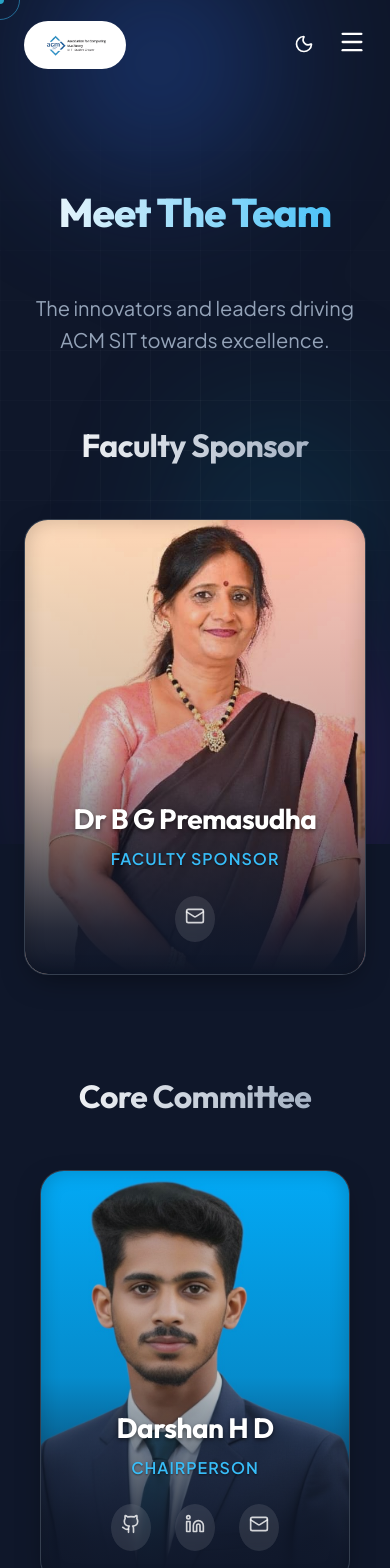
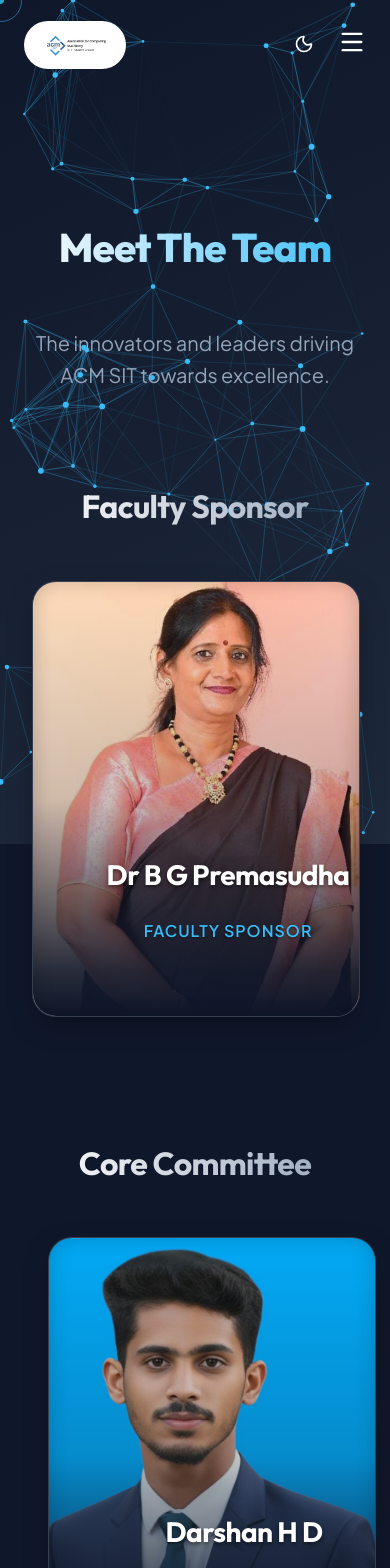
Before and after one commit to darshanhd04/acm-chapter, a React (Vite) app: page /team in a window 390 px wide. Shown: the top 1568 px of the page. Built offline with nearby package versions, Linux system fonts and the light colour scheme.

Commit message:
feat: enhance Background, Team page, and Loader
- Background: Replaced with particle network animation
- Team: Added 8 members, 4-column grid, wider layout, slide-up hover effect
- Loader: Upgraded to kinetic typography (Empower. Innovate. Create.)

```diff
--- a/src/components/Background.jsx
+++ b/src/components/Background.jsx
@@ -1,105 +1,156 @@
-import React from 'react';
+import React, { useEffect, useRef } from 'react';
 
 const Background = () => {
-    return (
-        <div className="fixed-background">
-            <div className="gradient-orbs">
-                <div className="orb orb-1 animate-orb-1"></div>
-                <div className="orb orb-2 animate-orb-2"></div>
-                <div className="orb orb-3 animate-orb-3"></div>
-            </div>
-            <div className="grid-overlay"></div>
+    const canvasRef = useRef(null);
 
-            <style>{`
-                .fixed-background {
-                    position: fixed;
-                    top: 0;
-                    left: 0;
-                    width: 100vw;
-                    height: 100vh;
-                    z-index: -1;
-                    background-color: #0f172a;
-                    overflow: hidden;
-                    transform: translateZ(0); /* Hardware acceleration */
+    useEffect(() => {
+        const canvas = canvasRef.current;
+        const ctx = canvas.getContext('2d');
+        let animationFrameId;
+        let particles = [];
+        const particleCount = 70; // Adjust for density
+        const connectionDistance = 150;
+        const mouseDistance = 200;
+
+        // Resize handling
+        const resizeCanvas = () => {
+            canvas.width = window.innerWidth;
+            canvas.height = window.innerHeight;
+        };
+
+        window.addEventListener('resize', resizeCanvas);
+        resizeCanvas();
+
+        // Mouse interaction
+        let mouse = { x: null, y: null };
+        const handleMouseMove = (e) => {
+            mouse.x = e.x;
+            mouse.y = e.y;
+        };
+        window.addEventListener('mousemove', handleMouseMove);
+
+        // Particle class
+        class Particle {
+            constructor() {
+                this.x = Math.random() * canvas.width;
+                this.y = Math.random() * canvas.height;
+                // Random velocity
+                this.vx = (Math.random() - 0.5) * 1.5;
+                this.vy = (Math.random() - 0.5) * 1.5;
+                this.size = Math.random() * 2 + 1;
+                this.color = '#38bdf8'; // Cyan accent color
             }
 
-                .gradient-orbs {
-                    position: absolute;
-                    width: 100%;
-                    height: 100%;
-                    filter: blur(80px); /* Reduced blur for performance */
-                    opacity: 0.4;
-                    transform: translateZ(0);
+            update() {
+                // Move
+                this.x += this.vx;
+                this.y += this.vy;
+
+                // Bounce off edges
+                if (this.x < 0 || this.x > canvas.width) this.vx *= -1;
+                if (this.y < 0 || this.y > canvas.height) this.vy *= -1;
+
+                // Mouse interaction - move away
+                if (mouse.x != null) {
+                    const dx = mouse.x - this.x;
+                    const dy = mouse.y - this.y;
+                    const distance = Math.sqrt(dx * dx + dy * dy);
+                    if (distance < mouseDistance) {
+                        const forceDirectionX = dx / distance;
+                        const forceDirectionY = dy / distance;
+                        const force = (mouseDistance - distance) / mouseDistance;
+                        const directionX = forceDirectionX * force * 3;
+                        const directionY = forceDirectionY * force * 3;
+                        this.x -= directionX;
+                        this.y -= directionY;
+                    }
+                }
             }
 
-                .orb {
-                    position: absolute;
-                    border-radius: 50%;
-                    will-change: transform; /* Hint browser for optimization */
+            draw() {
+                ctx.fillStyle = this.color;
+                ctx.beginPath();
+                ctx.arc(this.x, this.y, this.size, 0, Math.PI * 2);
+                ctx.fill();
+            }
         }
 
-                .orb-1 {
-                    top: -10%;
-                    left: -10%;
-                    width: 50vw;
-                    height: 50vw;
-                    background: radial-gradient(circle, #3b82f6, #1d4ed8);
+        // Initialize particles
+        const init = () => {
+            particles = [];
+            for (let i = 0; i < particleCount; i++) {
+                particles.push(new Particle());
             }
+        };
 
-                .orb-2 {
-                    bottom: -10%;
-                    right: -10%;
-                    width: 60vw;
-                    height: 60vw;
-                    background: radial-gradient(circle, #8b5cf6, #5b21b6);
+        // Animation Loop
+        const animate = () => {
+            ctx.clearRect(0, 0, canvas.width, canvas.height);
+
+            // Draw background gradient (dark tech theme)
+            const gradient = ctx.createLinearGradient(0, 0, canvas.width, canvas.height);
+            gradient.addColorStop(0, '#0f172a'); // Slate 900
+            gradient.addColorStop(1, '#1e293b'); // Slate 800
+            ctx.fillStyle = gradient;
+            ctx.fillRect(0, 0, canvas.width, canvas.height);
+
+            // Draw and update particles
+            particles.forEach(particle => {
+                particle.update();
+                particle.draw();
+            });
+
+            // Draw connections
+            connectParticles();
+
+            animationFrameId = requestAnimationFrame(animate);
+        };
+
+        const connectParticles = () => {
+            let opacityValue = 1;
+            for (let a = 0; a < particles.length; a++) {
+                for (let b = a; b < particles.length; b++) {
+                    const dx = particles[a].x - particles[b].x;
+                    const dy = particles[a].y - particles[b].y;
+                    const distance = Math.sqrt(dx * dx + dy * dy);
+
+                    if (distance < connectionDistance) {
+                        opacityValue = 1 - (distance / connectionDistance);
+                        ctx.strokeStyle = `rgba(56, 189, 248, ${opacityValue * 0.5})`; // Cyan with opacity
+                        ctx.lineWidth = 1;
+                        ctx.beginPath();
+                        ctx.moveTo(particles[a].x, particles[a].y);
+                        ctx.lineTo(particles[b].x, particles[b].y);
+                        ctx.stroke();
                     }
+                }
+            }
+        };
 
-                .orb-3 {
-                    top: 40%;
-                    left: 40%;
-                    width: 40vw;
-                    height: 40vw;
-                    background: radial-gradient(circle, #06b6d4, #0e7490);
-                    opacity: 0.6;
-                }
+        init();
+        animate();
 
-                /* CSS Animations on Compositor Thread */
-                @keyframes float1 {
-                    0% { transform: translate(0, 0) scale(1); }
-                    33% { transform: translate(100px, 50px) scale(1.1); }
-                    66% { transform: translate(-50px, 100px) scale(0.9); }
-                    100% { transform: translate(0, 0) scale(1); }
-                }
+        return () => {
+            window.removeEventListener('resize', resizeCanvas);
+            window.removeEventListener('mousemove', handleMouseMove);
+            cancelAnimationFrame(animationFrameId);
+        };
+    }, []);
 
-                @keyframes float2 {
-                    0% { transform: translate(0, 0) scale(1); }
-                    33% { transform: translate(-100px, -50px) scale(1.2); }
-                    66% { transform: translate(50px, -100px) scale(0.8); }
-                    100% { transform: translate(0, 0) scale(1); }
-                }
-
-                @keyframes float3 {
-                    0% { transform: translate(0, 0) scale(1); }
-                    33% { transform: translate(50px, 100px) scale(1.1); }
-                    66% { transform: translate(-100px, 50px) scale(0.9); }
-                    100% { transform: translate(0, 0) scale(1); }
-                }
-
-                .animate-orb-1 { animation: float1 20s infinite ease-in-out; }
-                .animate-orb-2 { animation: float2 25s infinite ease-in-out; }
-                .animate-orb-3 { animation: float3 22s infinite ease-in-out; }
-
-                .grid-overlay {
-                    position: absolute;
-                    inset: 0;
-                    background-image: linear-gradient(rgba(255, 255, 255, 0.03) 1px, transparent 1px),
-                                    linear-gradient(90deg, rgba(255, 255, 255, 0.03) 1px, transparent 1px);
-                    background-size: 50px 50px;
-                    mask-image: radial-gradient(circle at center, black, transparent 80%);
-                    pointer-events: none;
-                }
-            `}</style>
-        </div>
+    return (
+        <canvas
+            ref={canvasRef}
+            className="fixed-background"
+            style={{
+                position: 'fixed',
+                top: 0,
+                left: 0,
+                width: '100vw',
+                height: '100vh',
+                zIndex: -1,
+                pointerEvents: 'none' /* Allow clicks to pass through except logic if blocked, but mostly good for bg */
+            }}
+        />
     );
 };
 
--- a/src/components/Loader.jsx
+++ b/src/components/Loader.jsx
@@ -1,6 +1,5 @@
 import React, { useEffect, useState } from 'react';
 import { motion, AnimatePresence } from 'framer-motion';
-import logo from '../assets/acm-sit-logo-new.png';
 
 const Loader = ({ setLoading }) => {
     return (
@@ -8,42 +7,38 @@ const Loader = ({ setLoading }) => {
             className="loader-container"
             initial={{ opacity: 1 }}
             exit={{ opacity: 0 }}
-            transition={{ duration: 0.5, ease: "easeInOut" }} // Faster exit
+            transition={{ duration: 0.8, ease: "easeInOut" }}
             onAnimationComplete={() => setLoading(false)}
         >
             <div className="loader-content">
                 <motion.div
-                    className="loader-logo-wrapper"
-                    initial={{ scale: 0.8, opacity: 0 }}
-                    animate={{ scale: 1, opacity: 1 }}
-                    transition={{ duration: 0.6, ease: "easeOut" }} // Faster logo
+                    className="loader-text-container"
+                    initial="hidden"
+                    animate="visible"
+                    variants={{
+                        hidden: { opacity: 0 },
+                        visible: {
+                            opacity: 1,
+                            transition: {
+                                staggerChildren: 0.25,
+                                delayChildren: 0.2
+                            }
+                        }
+                    }}
                 >
-                    <img src={logo} alt="ACM SIT" className="loader-logo" />
+                    <motion.span variants={itemVariants} className="text-line highlight">Empower.</motion.span>
+                    <motion.span variants={itemVariants} className="text-line">Innovate.</motion.span>
+                    <motion.span variants={itemVariants} className="text-line highlight">Create.</motion.span>
                 </motion.div>
 
+                {/* Minimalist Progress Line */}
                 <motion.div
-                    className="loader-text"
-                    initial={{ y: 20, opacity: 0 }}
-                    animate={{ y: 0, opacity: 1 }}
-                    transition={{ delay: 0.2, duration: 0.5 }} // Faster text
+                    className="progress-line-container"
+                    initial={{ scaleX: 0, opacity: 0 }}
+                    animate={{ scaleX: 1, opacity: 1 }}
+                    transition={{ delay: 0.8, duration: 1.2, ease: "circOut" }}
                 >
-                    <span className="text-line">Empower.</span>
-                    <span className="text-line">Innovate.</span>
-                    <span className="text-line">Create.</span>
-                </motion.div>
-
-                <motion.div
-                    className="progress-bar-container"
-                    initial={{ opacity: 0 }}
-                    animate={{ opacity: 1 }}
-                    transition={{ delay: 0.4 }} // Start sooner
-                >
-                    <motion.div
-                        className="progress-bar"
-                        initial={{ width: "0%" }}
-                        animate={{ width: "100%" }}
-                        transition={{ duration: 1.2, ease: "easeInOut", delay: 0.4 }} // Faster progress
-                    />
+                    <div className="progress-line" />
                 </motion.div>
             </div>
 
@@ -59,42 +54,97 @@ const Loader = ({ setLoading }) => {
                     display: flex;
                     justify-content: center;
                     align-items: center;
+                    overflow: hidden;
                 }
+
+                /* Subtle animated background mesh */
+                .loader-container::before {
+                    content: '';
+                    position: absolute;
+                    width: 200%;
+                    height: 200%;
+                    background: radial-gradient(circle at 50% 50%, rgba(56, 189, 248, 0.03) 0%, transparent 50%);
+                    animation: pulse-bg 4s ease-in-out infinite;
+                }
+
+                @keyframes pulse-bg {
+                    0%, 100% { transform: scale(1); opacity: 0.5; }
+                    50% { transform: scale(1.1); opacity: 1; }
+                }
+
                 .loader-content {
+                    position: relative;
                     display: flex;
                     flex-direction: column;
                     align-items: center;
-                    gap: 2rem;
+                    z-index: 2;
                 }
-                .loader-logo {
-                    width: 100px;
-                    height: auto;
-                    border-radius: 12px;
-                    box-shadow: 0 0 30px rgba(56, 189, 248, 0.3);
+
+                .loader-text-container {
+                    display: flex;
+                    flex-direction: column;
+                    align-items: center;
+                    gap: 0.5rem;
                 }
-                .loader-text {
-                    display: flex;
-                    gap: 1rem;
-                    font-size: 1.2rem;
-                    font-weight: 300;
-                    color: #94a3b8;
-                    letter-spacing: 2px;
-                    text-transform: uppercase;
+
+                .text-line {
+                    font-family: 'Outfit', sans-serif;
+                    font-size: 3.5rem; /* Large impact */
+                    font-weight: 700;
+                    color: #e2e8f0;
+                    letter-spacing: -2px;
+                    line-height: 1;
+                    /* Clip background text for gradient effect if desired, but solid is cleaner for now */
                 }
-                .progress-bar-container {
-                    width: 200px;
-                    height: 2px;
+
+                .text-line.highlight {
+                    color: white;
+                    text-shadow: 0 0 20px rgba(56, 189, 248, 0.5); /* Glow effect */
+                }
+
+                .progress-line-container {
+                    margin-top: 3rem;
+                    width: 60px;
+                    height: 4px;
                     background: rgba(255, 255, 255, 0.1);
-                    border-radius: 4px;
+                    border-radius: 2px;
                     overflow: hidden;
                 }
-                .progress-bar {
+
+                .progress-line {
+                    width: 100%;
                     height: 100%;
                     background: #38bdf8;
+                    box-shadow: 0 0 10px #38bdf8;
+                }
+
+                @media (max-width: 768px) {
+                    .text-line {
+                        font-size: 2.5rem;
+                    }
                 }
             `}</style>
         </motion.div>
     );
 };
 
+const itemVariants = {
+    hidden: {
+        y: 40,
+        opacity: 0,
+        filter: "blur(10px)",
+        rotateX: -20
+    },
+    visible: {
+        y: 0,
+        opacity: 1,
+        filter: "blur(0px)",
+        rotateX: 0,
+        transition: {
+            duration: 0.8,
+            ease: [0.2, 0.65, 0.3, 0.9], // Custom cubic bezier
+        }
+    }
+};
+
 export default Loader;
--- a/src/index.css
+++ b/src/index.css
@@ -16,11 +16,6 @@
   /* Fallback */
 }
 
-* {
-  margin: 0;
-  padding: 0;
-  box-sizing: border-box;
-}
 
 body {
   font-family: var(--font-body);
--- a/src/pages/Team.jsx
+++ b/src/pages/Team.jsx
@@ -52,11 +52,91 @@ const Team = () => {
         {
             id: 4,
             name: "Likith S",
-            role: "Web Master",
+            role: "Treasurer",
             image: "https://ui-avatars.com/api/?name=Likith+S&background=d97706&color=fff",
             github: "https://github.com",
             linkedin: "https://linkedin.com",
             email: "[EMAIL_ADDRESS]",
+            size: "medium"
+        },
+        {
+            id: 5,
+            name: "Darshan R",
+            role: "Web Master",
+            image: "https://ui-avatars.com/api/?name=Member+5&background=random&color=fff",
+            github: "https://github.com",
+            linkedin: "https://linkedin.com",
+            email: "member@acmsit.in",
+            size: "medium"
+        },
+        {
+            id: 6,
+            name: "Pushpalatha G M",
+            role: "Membership Chair",
+            image: "https://ui-avatars.com/api/?name=Member+6&background=random&color=fff",
+            github: "https://github.com",
+            linkedin: "https://linkedin.com",
+            email: "member@acmsit.in",
+            size: "medium"
+        },
+        {
+            id: 7,
+            name: "Roshni Begam",
+            role: "Project & Research Head",
+            image: "https://ui-avatars.com/api/?name=Member+7&background=random&color=fff",
+            github: "https://github.com",
+            linkedin: "https://linkedin.com",
+            email: "member@acmsit.in",
+            size: "medium"
+        },
+        {
+            id: 8,
+            name: "Swathi Sharanya K V",
+            role: "Project & Research Head",
+            image: "https://ui-avatars.com/api/?name=Member+8&background=random&color=fff",
+            github: "https://github.com",
+            linkedin: "https://linkedin.com",
+            email: "member@acmsit.in",
+            size: "medium"
+        },
+        {
+            id: 9,
+            name: "Ayesha Khan",
+            role: "Marketing Head",
+            image: "https://ui-avatars.com/api/?name=Member+9&background=random&color=fff",
+            github: "https://github.com",
+            linkedin: "https://linkedin.com",
+            email: "member@acmsit.in",
+            size: "medium"
+        },
+        {
+            id: 10,
+            name: "Iqraa Fathima",
+            role: "Marketing Head",
+            image: "https://ui-avatars.com/api/?name=Member+10&background=random&color=fff",
+            github: "https://github.com",
+            linkedin: "https://linkedin.com",
+            email: "member@acmsit.in",
+            size: "medium"
+        },
+        {
+            id: 11,
+            name: "Manoj S",
+            role: "Social Media Head",
+            image: "https://ui-avatars.com/api/?name=Member+11&background=random&color=fff",
+            github: "https://github.com",
+            linkedin: "https://linkedin.com",
+            email: "member@acmsit.in",
+            size: "medium"
+        },
+        {
+            id: 12,
+            name: "Vaishnavi T",
+            role: "Design Head",
+            image: "https://ui-avatars.com/api/?name=Member+12&background=random&color=fff",
+            github: "https://github.com",
+            linkedin: "https://linkedin.com",
+            email: "member@acmsit.in",
             size: "medium"
         }
     ];
@@ -64,7 +144,7 @@ const Team = () => {
     return (
         <PageTransition>
             <div className="page-container">
-                <div className="container" style={{ paddingTop: '180px', paddingBottom: '4rem' }}>
+                <div className="container" style={{ paddingTop: '180px', paddingBottom: '4rem', maxWidth: '1800px' }}>
 
                     {/* Header Section */}
                     <div className="team-header-section">
--- a/src/styles/team.css
+++ b/src/styles/team.css
@@ -49,6 +49,16 @@
 @media (min-width: 768px) {
     .bento-grid {
         grid-template-columns: repeat(2, 1fr);
+    }
+}
+
+@media (min-width: 1200px) {
+    .bento-grid {
+        grid-template-columns: repeat(4, 1fr);
+        max-width: 1800px;
+        /* Wider container for 4 cards */
+        gap: 1.5rem;
+        /* Reduced gap to increase card width */
     }
 
     .size-large {
@@ -133,6 +143,13 @@
     align-items: center;
     /* Center text */
     text-align: center;
+    transform: translateY(30px);
+    /* Push down initially */
+    transition: transform 0.4s cubic-bezier(0.175, 0.885, 0.32, 1.275);
+}
+
+.team-card:hover .info-content {
+    transform: translateY(0);
 }
 
 .info-content h3 {
@@ -157,6 +174,15 @@
 .team-socials {
     display: flex;
     gap: 1.5rem;
+    opacity: 0;
+    transform: translateY(20px);
+    transition: all 0.3s ease;
+}
+
+.team-card:hover .team-socials {
+    opacity: 1;
+    transform: translateY(0);
+    transition-delay: 0.1s;
 }
 
 .social-link {
```
Lines whose indentation alone changed are shown as unchanged.
